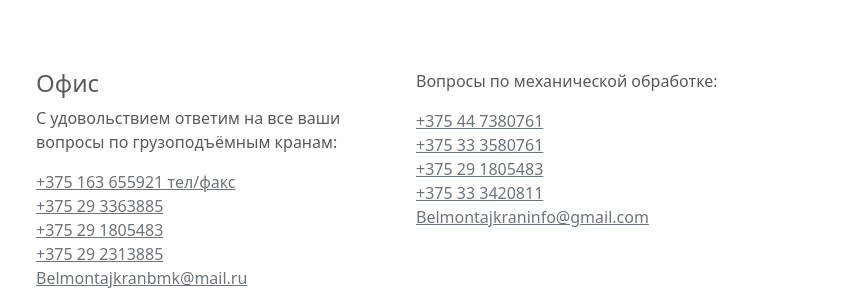
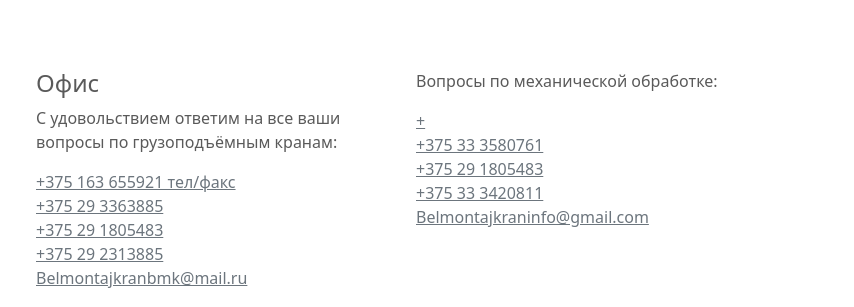
Before and after one commit to KozlovskiyDN/belmontajkran, a plain HTML site: page index.html in a window 1280 px wide. Shown: the part 3255-3562 px from the top of the page, 426-1280 px from the left. Drawn offline with Linux system fonts and the light colour scheme.

Commit message:
NEW 2023

```diff
--- a/index.html
+++ b/index.html
@@ -231,7 +231,7 @@
       <div class="col-md">
         <p>Вопросы по механической обработке:</p>
         <ul class="list-unstyled text-small">
-          <li><a class="link-secondary" href="tel: +375447380761">+375 44 7380761</a></li>
+          <li><a class="link-secondary" href="tel: +375447380761">+</a></li>
           <li><a class="link-secondary" href="tel: +375333580761">+375 33 3580761</a></li>
           <li><a class="link-secondary" href="tel: +375291805483">+375 29 1805483</a></li>
           <li><a class="link-secondary" href="tel: +375333420811">+375 33 3420811</a></li>
```
